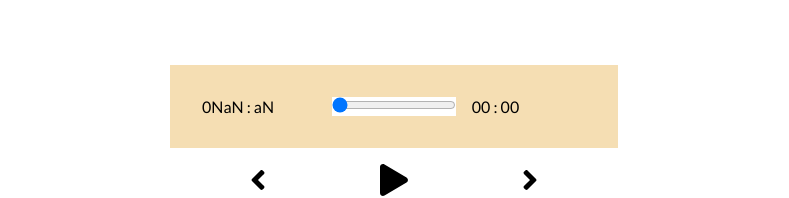
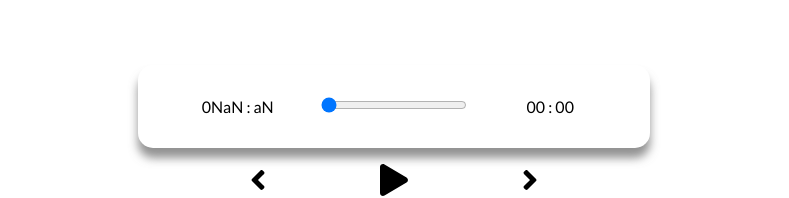
Before and after one commit to Tharun0102/music-player, a React (Create React App) app: page / in a window 1280 px wide. Shown: the part 515-713 px from the top of the page, without its empty margins (246-1035 px from the left). Built offline with nearby package versions, Linux system fonts and the light colour scheme.

Commit message:
added some UI changes

```diff
--- a/src/components/Player.js
+++ b/src/components/Player.js
@@ -80,7 +80,7 @@ const Player = ({ setPlayButtonActive, songs, songInfo, setSongInfo, currentSong
   return (
     <div className="player-container">
       <div className="timer-controls">
-        <p>{getTime(songInfo.currentTime)}</p>
+        <p className="start-time">{getTime(songInfo.currentTime)}</p>
         <div style={{ backgroundColor: 'white' }} className="track">
           <input
             onChange={inputDragHandler}
@@ -92,7 +92,7 @@ const Player = ({ setPlayButtonActive, songs, songInfo, setSongInfo, currentSong
           <div style={track_style} className="track-helper"></div>
         </div>
 
-        <p>{getTime(songInfo.duration)}</p>
+        <p className="end-time">{getTime(songInfo.duration)}</p>
       </div>
       <div className="play-controls">
         <FontAwesomeIcon
--- a/src/styles/_player.scss
+++ b/src/styles/_player.scss
@@ -6,22 +6,30 @@
     align-items: center;
     justify-content:center;
     .timer-controls{
-        width:70%;
+        width:80%;
         padding:1rem;
-        background-color:wheat;
         display:flex;
+        justify-content: center;
         align-items: center;
+        border-radius: 15px;
+        box-shadow: 0 10px 10px 0  rgba(100,100,100,0.7);
         input{
             padding:0;
-            margin: 0;;
+            margin: 0;
             width:100%;
             background: transparent;
             -moz-appearance: none;
             cursor:pointer;
         }
-        p{
-            width: 100%;
+        .start-time{
             padding:1rem;
+            width:100%;
+            text-align: center;
+        }
+        .end-time{
+            padding: 1rem;
+            text-align: center;
+            width:100%;
         }
     }
     .play-controls{
@@ -45,15 +53,6 @@
     position:relative;
     overflow: hidden;
 }
-// .track-helper{
-//     background: rgb(200,200,200);
-//     height:100%;
-//     width:100%;
-//     position:absolute;
-//     top:0;
-//     left:0;
-//     transform: translateX(50%);
-// }
 
 input[type='range']::-webkit-slider-thumb{
     -webkit-appearance: none;
@@ -66,11 +65,11 @@ input[type='range']::-moz-placeholder{
     background:black;
 }
 
-@media screen and (max-width: 768px){
+@media  (max-width: 768px){
     .timer-controls{
-        width:90%;
+        width:100%;
     }
     .play-controls{
-        width:80%;
+        width:100%;
     }
 }
```
